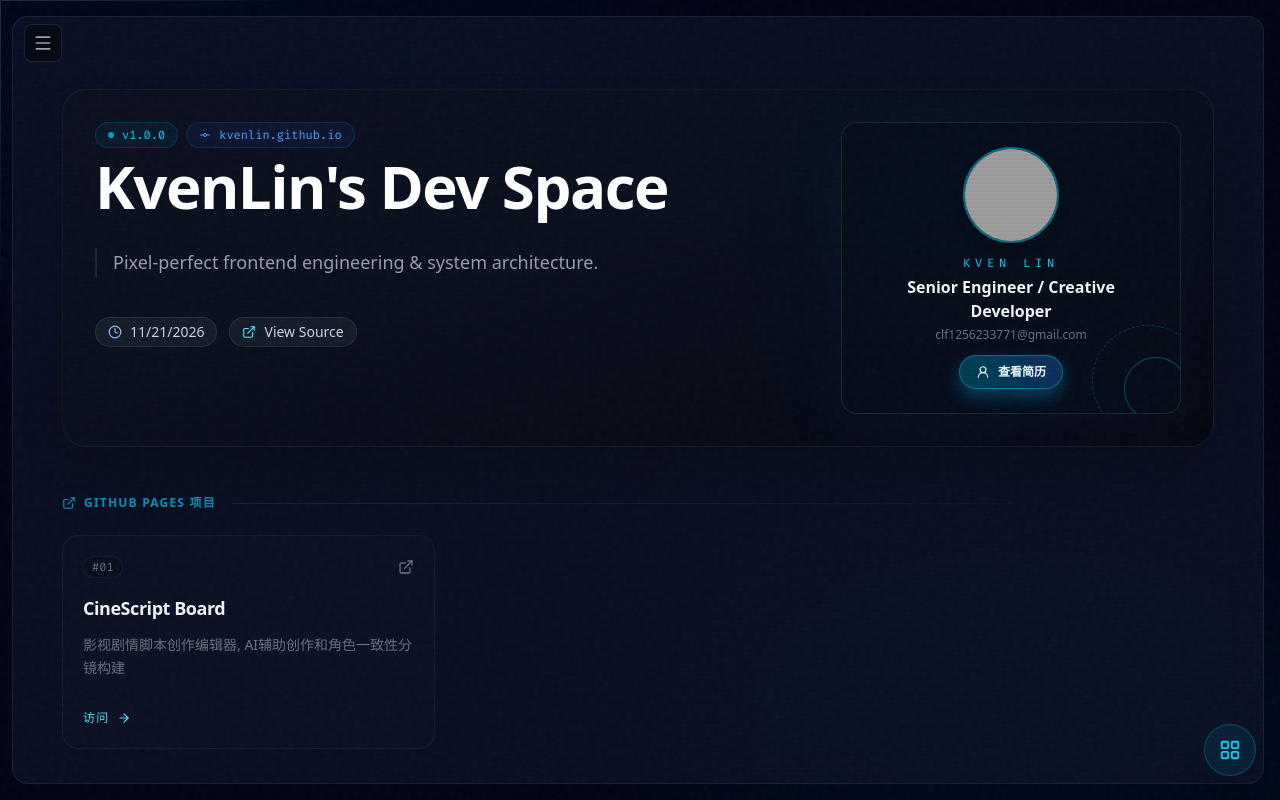
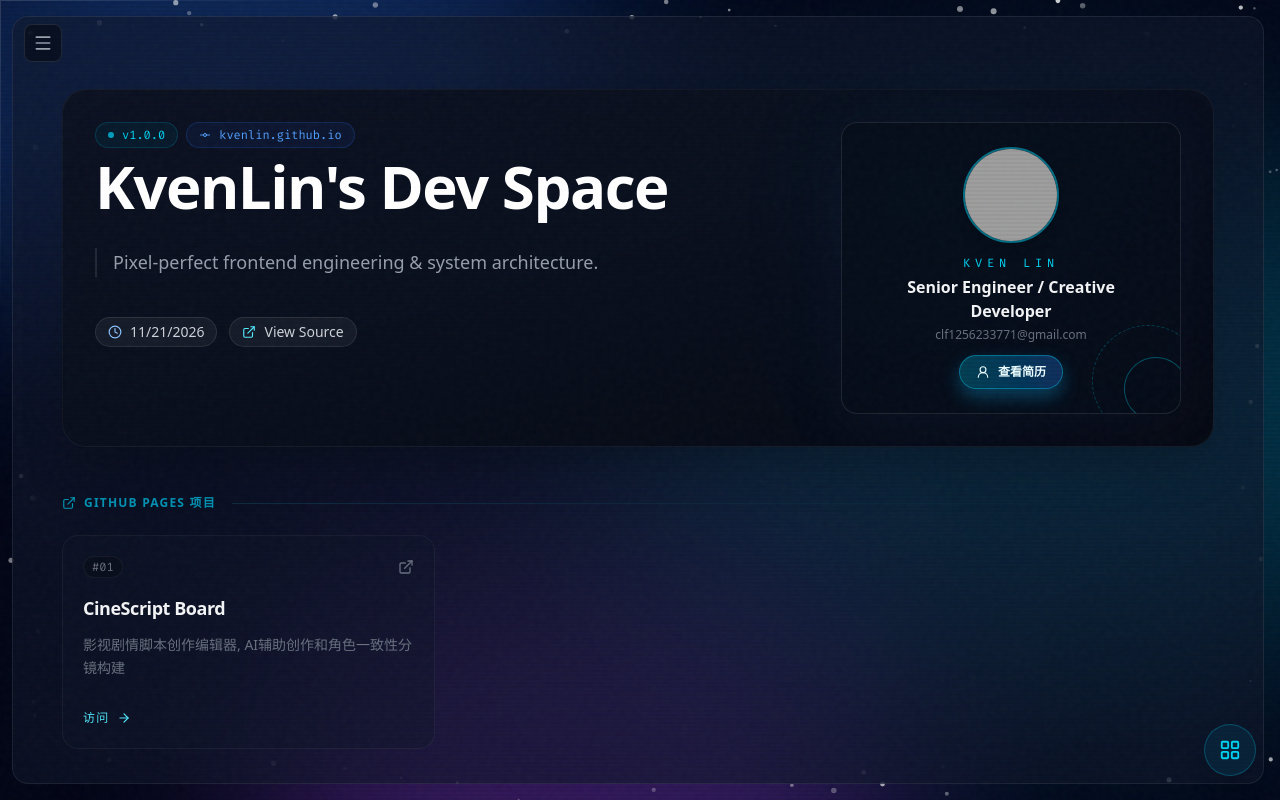
Before and after one commit to kvenLin/kvenlin.github.io, a React (Vite) app: page / in a window 1280 px wide. Built offline with nearby package versions, Linux system fonts and the light colour scheme; grey boxes are pictures that could not be loaded.

Commit message:
feat: 将背景氛围效果提取为独立的 Background 组件

```diff
--- a/App.tsx
+++ b/App.tsx
@@ -8,6 +8,7 @@ import { EditorArea } from './components/EditorArea';
 import { Terminal } from './components/Terminal';
 import { CommandPalette } from './components/CommandPalette';
 import { BootSequence } from './components/BootSequence';
+import { Background } from './components/Background';
 import { TerminalSquare, Menu, ArrowUp, ArrowDown, Moon, Sun, LayoutGrid, ChevronLeft } from 'lucide-react';
 import { Language, translations } from './translations';
 import { loadPosts, loadSingleFile } from './utils/postLoader';
@@ -315,10 +316,7 @@ function App() {
       <div className="bg-noise" />
 
       {/* Background Ambience */}
-      <div className="absolute inset-0 z-0 pointer-events-none">
-        <div className="absolute top-[-20%] left-[-10%] w-[60%] h-[60%] bg-blue-500/5 rounded-full blur-[120px] animate-pulse" />
-        <div className="absolute bottom-[-20%] right-[-10%] w-[60%] h-[60%] bg-cyan-500/5 rounded-full blur-[120px] animate-pulse" style={{ animationDelay: '2s'}} />
-      </div>
+      <Background theme={theme} />
 
       <AnimatePresence>
         {isPaletteOpen && (
--- /dev/null
+++ b/components/Background.tsx
@@ -0,0 +1,179 @@
+import React, { useEffect, useRef } from 'react';
+import { motion } from 'framer-motion';
+import { Theme } from '../types';
+
+interface BackgroundProps {
+  theme: Theme;
+}
+
+interface Star {
+  x: number;
+  y: number;
+  size: number;
+  opacity: number;
+  speed: number;
+}
+
+interface ShootingStar {
+  x: number;
+  y: number;
+  length: number;
+  speed: number;
+  opacity: number;
+  angle: number;
+}
+
+export const Background: React.FC<BackgroundProps> = ({ theme }) => {
+  const canvasRef = useRef<HTMLCanvasElement>(null);
+  const starsRef = useRef<Star[]>([]);
+  const shootingStarsRef = useRef<ShootingStar[]>([]);
+  const animationFrameRef = useRef<number>(0);
+
+  // Initialize stars
+  useEffect(() => {
+    const canvas = canvasRef.current;
+    if (!canvas) return;
+
+    const ctx = canvas.getContext('2d');
+    if (!ctx) return;
+
+    const resizeCanvas = () => {
+      canvas.width = window.innerWidth;
+      canvas.height = window.innerHeight;
+      initStars();
+    };
+
+    const initStars = () => {
+      const starCount = Math.floor((window.innerWidth * window.innerHeight) / 3000);
+      starsRef.current = [];
+      for (let i = 0; i < starCount; i++) {
+        starsRef.current.push({
+          x: Math.random() * canvas.width,
+          y: Math.random() * canvas.height,
+          size: Math.random() * 2 + 1,
+          opacity: Math.random(),
+          speed: Math.random() * 0.05 + 0.01,
+        });
+      }
+    };
+
+    window.addEventListener('resize', resizeCanvas);
+    resizeCanvas();
+
+    return () => {
+      window.removeEventListener('resize', resizeCanvas);
+    };
+  }, []);
+
+  // Animation Loop
+  useEffect(() => {
+    const canvas = canvasRef.current;
+    if (!canvas) return;
+    const ctx = canvas.getContext('2d');
+    if (!ctx) return;
+
+    const animate = () => {
+      if (!canvas) return;
+      ctx.clearRect(0, 0, canvas.width, canvas.height);
+
+      // Update and draw stars
+      ctx.fillStyle = theme === 'dark' ? '#ffffff' : '#1e293b';
+      starsRef.current.forEach((star) => {
+        star.y -= star.speed;
+        if (star.y < 0) star.y = canvas.height;
+
+        // Twinkle effect
+        star.opacity += (Math.random() - 0.5) * 0.05;
+        if (star.opacity < 0.3) star.opacity = 0.3;
+        if (star.opacity > 1) star.opacity = 1;
+
+        ctx.globalAlpha = star.opacity * (theme === 'dark' ? 1 : 0.8);
+        ctx.beginPath();
+        ctx.arc(star.x, star.y, star.size, 0, Math.PI * 2);
+        ctx.fill();
+      });
+
+      // Randomly spawn shooting stars
+      if (Math.random() < 0.005 && shootingStarsRef.current.length < 3) {
+        shootingStarsRef.current.push({
+          x: Math.random() * canvas.width,
+          y: Math.random() * canvas.height * 0.5,
+          length: Math.random() * 80 + 20,
+          speed: Math.random() * 10 + 5,
+          opacity: 1,
+          angle: Math.PI / 4 // 45 degrees
+        });
+      }
+
+      // Update and draw shooting stars
+      ctx.strokeStyle = theme === 'dark' ? '#22d3ee' : '#0ea5e9';
+      ctx.lineWidth = 2;
+      shootingStarsRef.current = shootingStarsRef.current.filter(star => {
+        star.x += star.speed * Math.cos(star.angle);
+        star.y += star.speed * Math.sin(star.angle);
+        star.opacity -= 0.02;
+
+        if (star.opacity <= 0) return false;
+
+        ctx.globalAlpha = star.opacity;
+        ctx.beginPath();
+        ctx.moveTo(star.x, star.y);
+        ctx.lineTo(star.x - star.length * Math.cos(star.angle), star.y - star.length * Math.sin(star.angle));
+        ctx.stroke();
+
+        return true;
+      });
+
+      animationFrameRef.current = requestAnimationFrame(animate);
+    };
+
+    animate();
+
+    return () => {
+      cancelAnimationFrame(animationFrameRef.current);
+    };
+  }, [theme]);
+
+  const blobColors = theme === 'dark'
+    ? ['bg-blue-500/30', 'bg-cyan-500/30', 'bg-purple-500/30']
+    : ['bg-blue-400/40', 'bg-cyan-400/40', 'bg-purple-400/40'];
+
+  return (
+    <div className="absolute inset-0 z-0 pointer-events-none overflow-hidden">
+      {/* Animated Gradient Blobs */}
+      <motion.div
+        animate={{
+            x: [0, 100, 0],
+            y: [0, -50, 0],
+            scale: [1, 1.2, 1]
+        }}
+        transition={{ duration: 20, repeat: Infinity, ease: "easeInOut" }}
+        className={`absolute top-[-10%] left-[-10%] w-[50%] h-[50%] rounded-full blur-[100px] ${blobColors[0]}`}
+      />
+      <motion.div
+        animate={{
+            x: [0, -100, 0],
+            y: [0, 50, 0],
+            scale: [1, 1.3, 1]
+        }}
+        transition={{ duration: 25, repeat: Infinity, ease: "easeInOut", delay: 2 }}
+        className={`absolute top-[20%] right-[-10%] w-[60%] h-[60%] rounded-full blur-[120px] ${blobColors[1]}`}
+      />
+      <motion.div
+        animate={{
+            x: [0, 50, 0],
+            y: [0, 100, 0],
+            scale: [1, 1.1, 1]
+        }}
+        transition={{ duration: 22, repeat: Infinity, ease: "easeInOut", delay: 5 }}
+        className={`absolute bottom-[-20%] left-[20%] w-[50%] h-[50%] rounded-full blur-[100px] ${blobColors[2]}`}
+      />
+
+      {/* Star Field Canvas */}
+      <canvas
+        ref={canvasRef}
+        className="absolute inset-0 w-full h-full opacity-90"
+      />
+    </div>
+  );
+};
```
